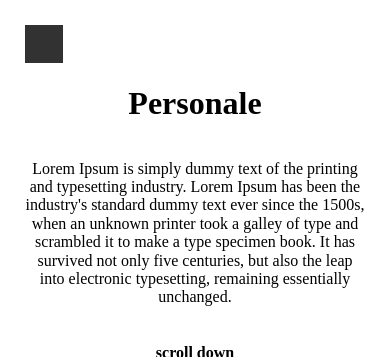
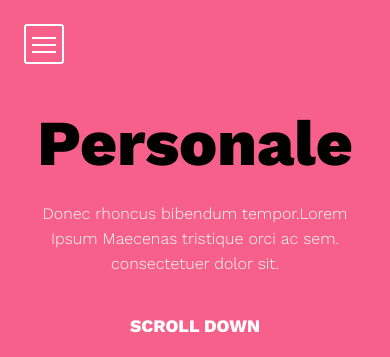
Before and after one commit to fjeansilva/personal-portfolio, a PHP site: page / in a window 390 px wide. Shown: the top 357 px of the page. Run offline with PHP 8.4, Linux system fonts and the light colour scheme; some libraries are stand-ins or nearby versions.

Commit message:
done mobile first header and about me

```diff
--- a/css/style.css
+++ b/css/style.css
@@ -8,7 +8,13 @@
 body, html {
   padding: 0;
   margin: 0;
+  font-family: 'Work Sans', sans-serif;
+  font-weight: 300;
+  font-size: 16px;
 }
+
+h1 { font-size: 4em; }
+h2 { font-size: 2.8em; }
 
 /*
  *
@@ -21,15 +27,19 @@ body, html {
 
   /* menu */
   .menu {
-    border: 1px solid #fff;
     width: 40px;
     height: 40px;
     padding: 0.4em;
-    background: #323232;
+    border: 2px solid #fff;
+    border-radius: 3px;
+    background: #f6608a;
   }
 
   .menu > .line {
-
+    display: block;
+    height: 2px;
+    margin-top: 5px;
+    background: #fff;
   }
 
   /* nav */
@@ -37,17 +47,22 @@ body, html {
 
   /* about */
   .about {
-    margin: auto 10px;
-    text-align: center;
+    display: flex;
+    flex-flow: column wrap;
+    align-items: center;
   }
+
+  .about > .details {
+    background: #53bed6;
+    color: #fff;
+    width: 95%;
+  }
+
+  .about > .details > .details__info { padding: 20px; }
 
   .about > .details > .profile {
     width: 100%;
   }
-
-  /* education */
-
-
 }
 
 /*
@@ -63,6 +78,32 @@ body, html {
   flex-flow: column wrap;
   justify-content: center;
   text-align: center;
+  background: #f6608a;
+  color: #fff;
+}
+
+.header > .title {
+  margin-bottom: 5px;
+  font-size: 4em;
+  color: #000;
+}
+
+.header > p {
+  line-height: 25px;
+}
+
+.header > h4 {
+  font-size: 1.1em;
+  text-transform: uppercase;
+}
+
+.header > .icon__down {
+  display: block;
+  height: 30px;
+  background: url('https://p.w3layouts.com/demos/personale/web/images/down.png');
+  background-position: center center;
+  background-size: contain;
+  background-repeat: no-repeat;
 }
 
 /*
@@ -94,7 +135,6 @@ body, html {
  */
 
 .main > * {
-  border: 2px solid red;
   margin: 10px 0;
 }
 
--- a/index.html
+++ b/index.html
@@ -3,6 +3,7 @@
   <head>
     <meta charset="utf-8">
     <meta name="viewport" content="width=device-width,initial-scale=1">
+    <link href="https://fonts.googleapis.com/css?family=Work+Sans:300,800" rel="stylesheet">
     <link rel="stylesheet" href="https://necolas.github.io/normalize.css/5.0.0/normalize.css">
     <link rel="stylesheet" href="css/style.css">
     <title>Personal Portfolio</title>
@@ -26,22 +27,30 @@
           <li><a href="#">contact</a></li>
         </ul>
       </nav>
-      <h1>Personale</h1>
+      <h1 class="title">Personale</h1>
       <p>
-        Lorem Ipsum is simply dummy text of the printing and typesetting industry. Lorem Ipsum has been the industry's standard dummy text ever since the 1500s, when an unknown printer took a galley of type and scrambled it to make a type specimen book. It has survived not only five centuries, but also the leap into electronic typesetting, remaining essentially unchanged.
+        Donec rhoncus bibendum tempor.Lorem Ipsum Maecenas tristique orci ac sem. consectetuer dolor sit.
       </p>
       <h4>scroll down</h4>
-      <a href="#">icon</a>
+      <span class="icon__down"></span>
     </header>
 
     <main class="main">
       <section class="about">
         <h2>About me</h2>
         <article class="details">
-          <img class="profile" src="https://placeimg.com/400/400/tech/sepia" alt="Imagem">
-          <h3>I am Jean Silva, i live in Brasília. I am Front-end developer.</h3>
-          <p>
-            Lorem Ipsum is simply dummy text of the printing and typesetting industry. Lorem Ipsum has been the industry's standard dummy text ever since the 1500s, when an unknown printer took a galley of type and scrambled it to make a type specimen book. It has survived not only five centuries, but also the leap into electronic typesetting, remaining essentially unchanged.
+          <img class="profile" src="https://p.w3layouts.com/demos/personale/web/images/ab.jpg" alt="Jessica">
+          <div class="details__info">
+            <h3>I am jessica, I live in Newyork. I am WP Theme Developer, UI/UX Developer, Internet Consultant.</h3>
+            <p>
+              We are a professional Software comapny with the best talent and most modern technology for online solutions & focused on providing clients with effective online marketing solutions.
+            </p>
+            <p>
+              We focused on providing clients with effective online marketing solutions.
+            </p>
+            <p>
+              I know 4 languages. Working on this field for 5+ years and got many design awards.
+          </div>
           </p>
         </article>
       </section>
```
